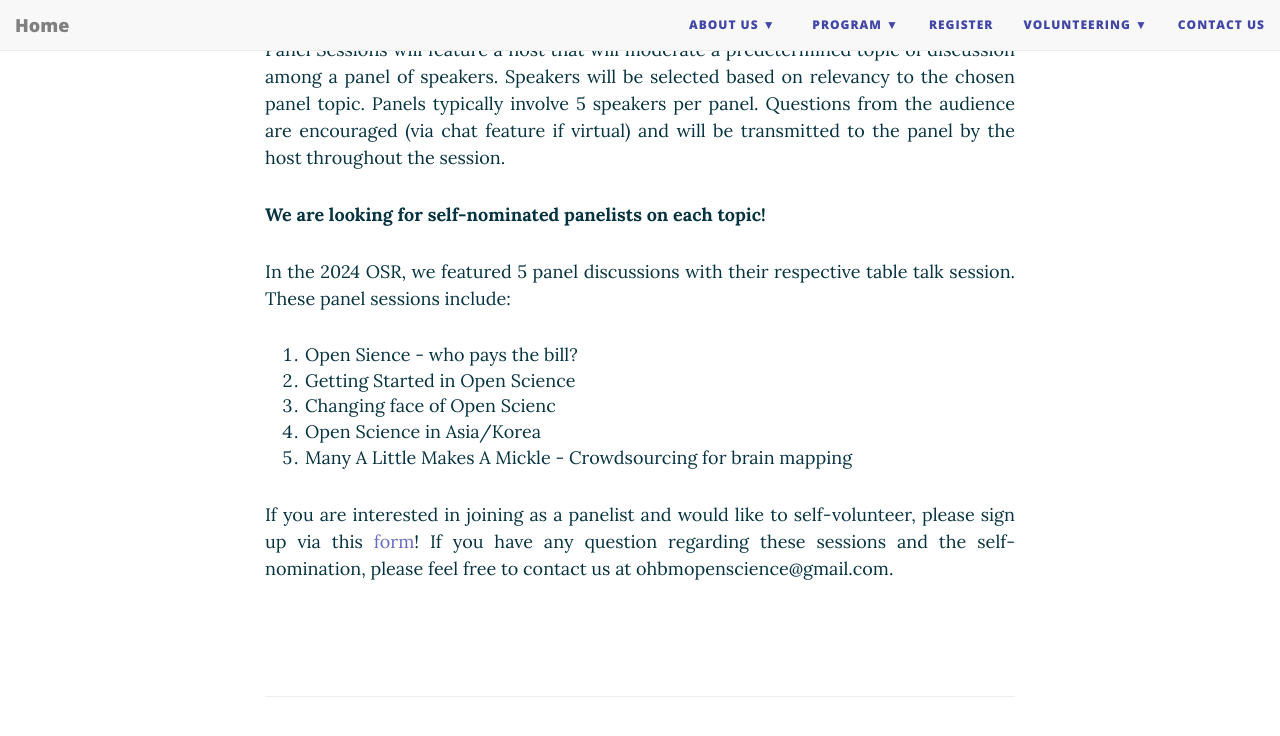
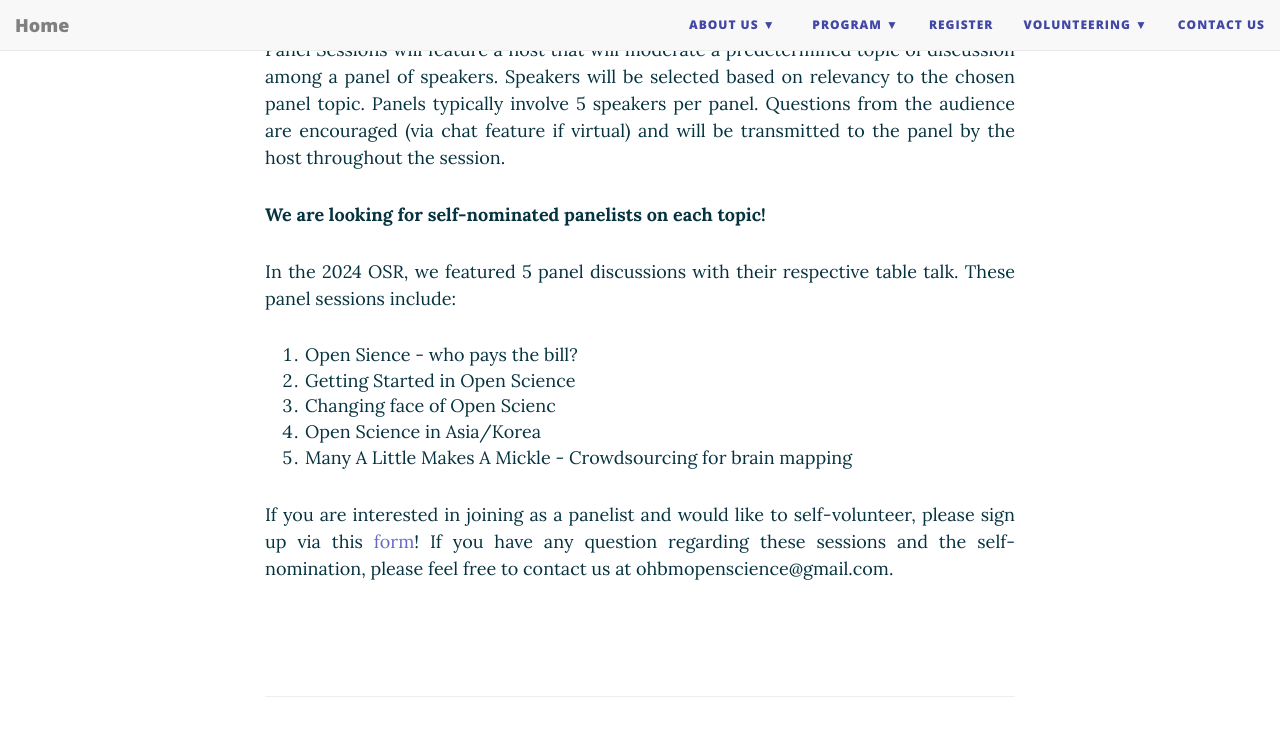
Before and after one commit to ohbm/osr2024, a Jekyll site: the page built from formats.md, in a window 1280 px wide and 900 px high, scrolled down 1682 px, cut to the strip 0-807 px from the top of the window. Shown: the top 736 px of the strip. Built offline with Jekyll 4.4.1, drawn with Linux system fonts in a browser that asks for light colours; nearby versions of some CDN libraries.

Commit message:
Fix typo

```diff
--- a/formats.md
+++ b/formats.md
@@ -52,7 +52,7 @@
 Questions from the audience are encouraged (via chat feature if virtual) and will be transmitted to the panel by the host throughout the session.</p>
 
 <p align="justify">**We are looking for self-nominated panelists on each topic!**</p>
-<p align="justify"> In the 2024 OSR, we featured 5 panel discussions with their respective table talk session. These panel sessions include:</p>
+<p align="justify"> In the 2024 OSR, we featured 5 panel discussions with their respective table talk. These panel sessions include:</p>
 <ol>
   <li>Open Sience - who pays the bill?</li>
   <li>Getting Started in Open Science</li>
```
